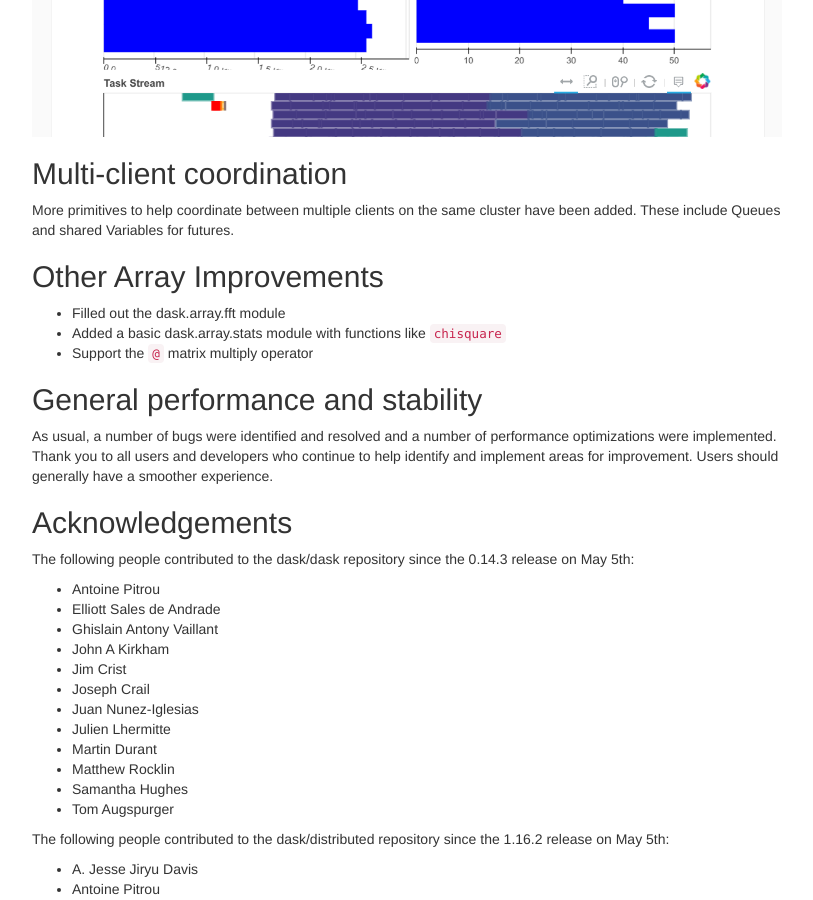
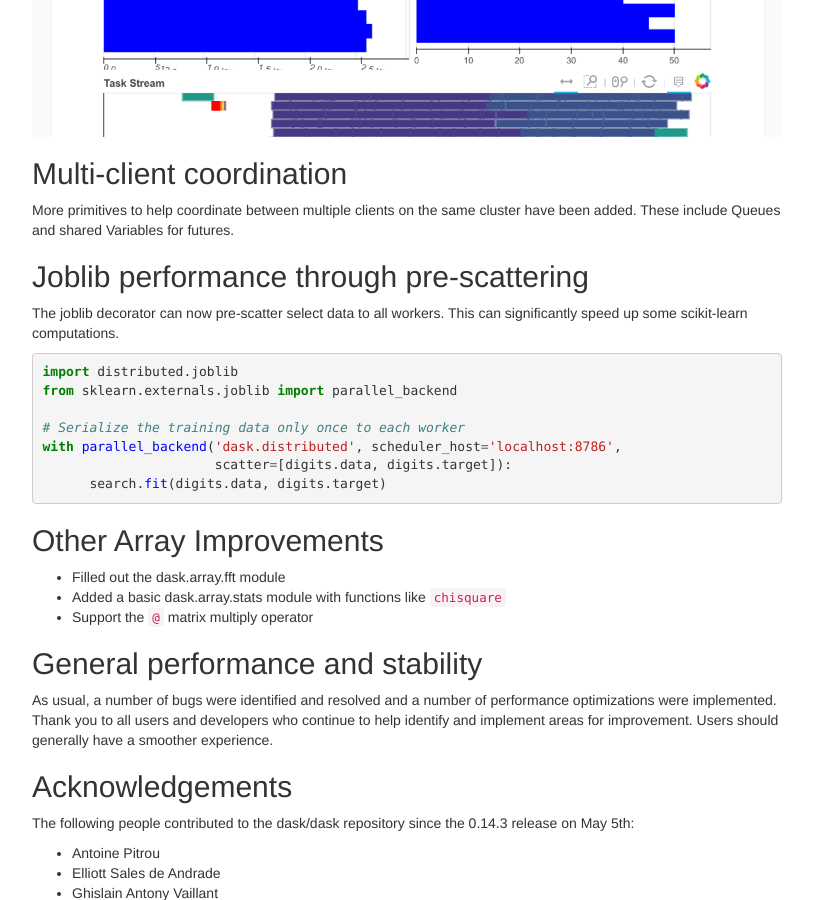
Before and after one commit to besyskymnbk/blog, a Jekyll site: the page built from _posts/work/2017-06-08-dask-0.15.0.md, in a window 1280 px wide and 900 px high, scrolled down 3319 px. Shown: the whole window, without its empty margins (233-1046 px from the left). Built offline with Jekyll 4.4.1, drawn with Linux system fonts in a browser that asks for light colours; comment, search, counter and statistics services are not loaded.

Commit message:
add joblib section

````diff
--- a/_posts/work/2017-06-08-dask-0.15.0.md
+++ b/_posts/work/2017-06-08-dask-0.15.0.md
@@ -186,6 +186,22 @@ More primitives to help coordinate between multiple clients on the same cluster
 have been added.  These include Queues and shared Variables for futures.
 
 
+## Joblib performance through pre-scattering
+
+The joblib decorator can now pre-scatter select data to all workers.  This can
+significantly speed up some scikit-learn computations.
+
+```python
+import distributed.joblib
+from sklearn.externals.joblib import parallel_backend
+
+# Serialize the training data only once to each worker
+with parallel_backend('dask.distributed', scheduler_host='localhost:8786',
+                      scatter=[digits.data, digits.target]):
+      search.fit(digits.data, digits.target)
+```
+
+
 ## Other Array Improvements
 
 -  Filled out the dask.array.fft module
````
